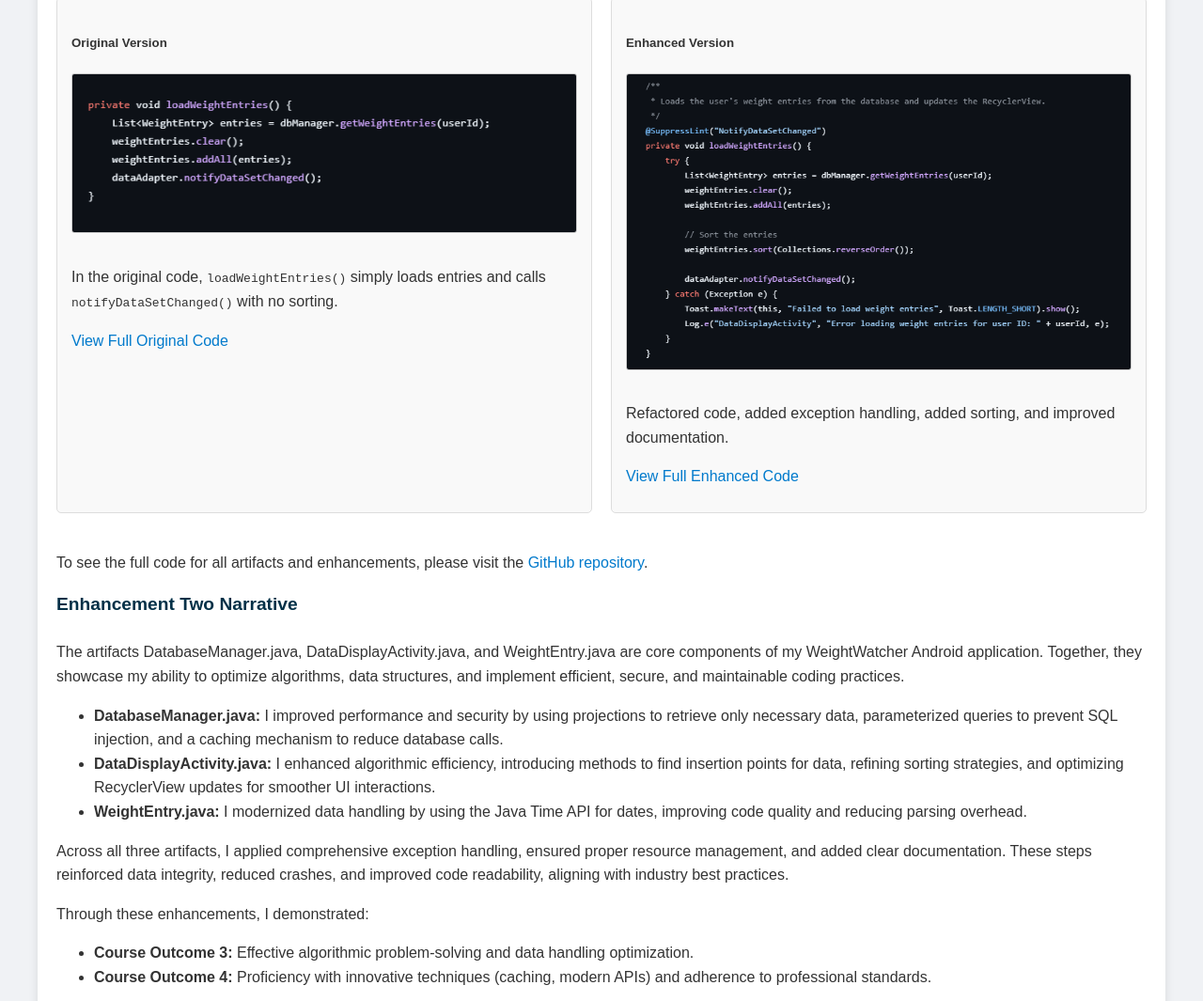
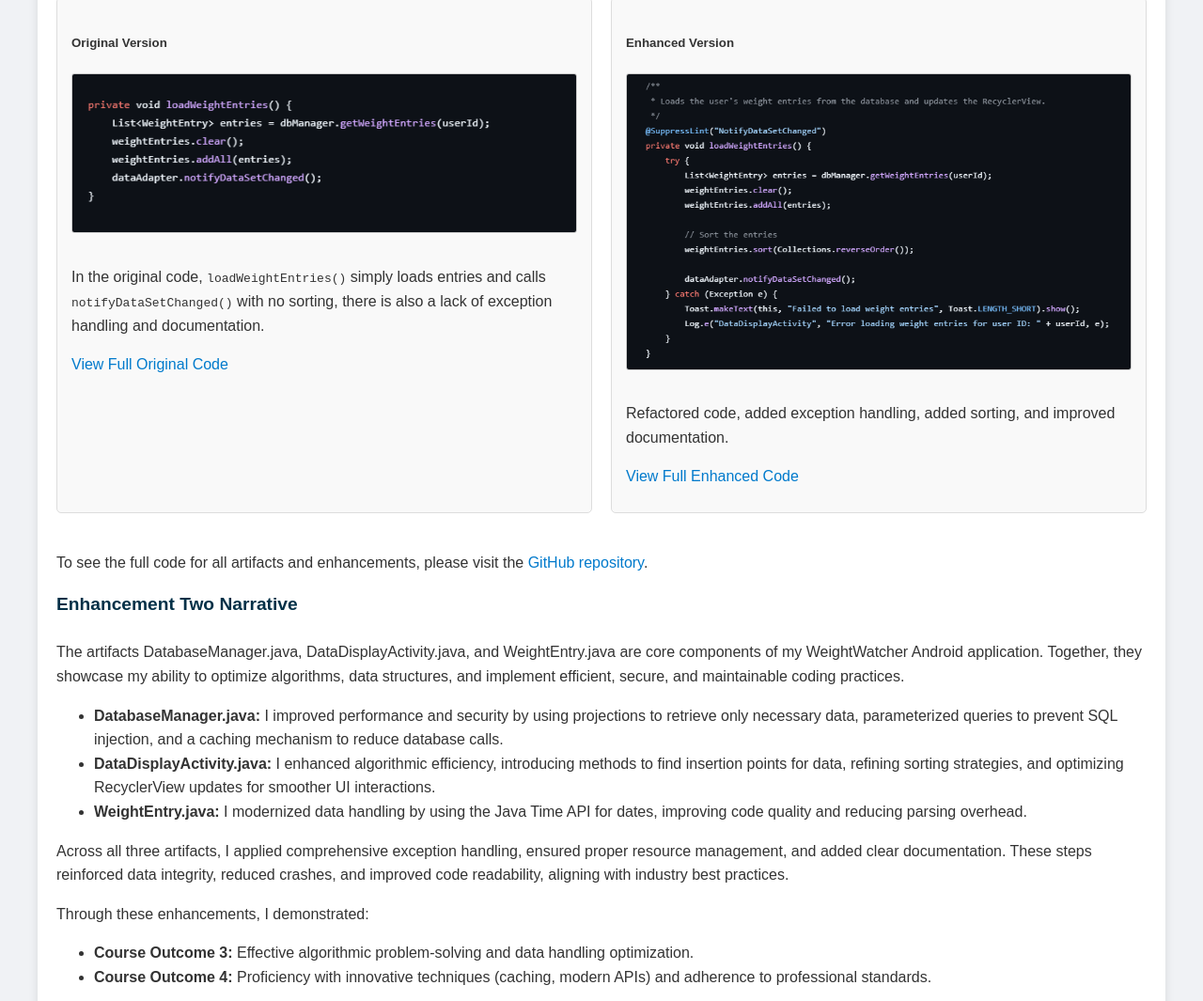
Before and after one commit to CSCarnell/CSCarnell.github.io, a plain HTML site: page index.html in a window 1280 px wide. Shown: the part 3690-4755 px from the top of the page at 94% size. Drawn offline with Linux system fonts and the light colour scheme.

Commit message:
Update index.html

```diff
--- a/index.html
+++ b/index.html
@@ -85,7 +85,7 @@
         <div class="artifact-column">
           <h5>Original Version</h5>
           <img src="original_artifacts/images/DataDisplayActivity_O.png" alt="Original DataDisplayActivity code snippet" class="artifact-image">
-          <p>In the original code, <code>loadWeightEntries()</code> simply loads entries and calls <code>notifyDataSetChanged()</code> with no sorting.</p>
+          <p>In the original code, <code>loadWeightEntries()</code> simply loads entries and calls <code>notifyDataSetChanged()</code> with no sorting, there is also a lack of exception handling and documentation.</p>
           <p><a href="https://github.com/CSCarnell/CSCarnell.github.io/blob/main/original_artifacts/DataDisplayActivity.java" target="_blank">View Full Original Code</a></p>
         </div>
         <div class="artifact-column">
```
